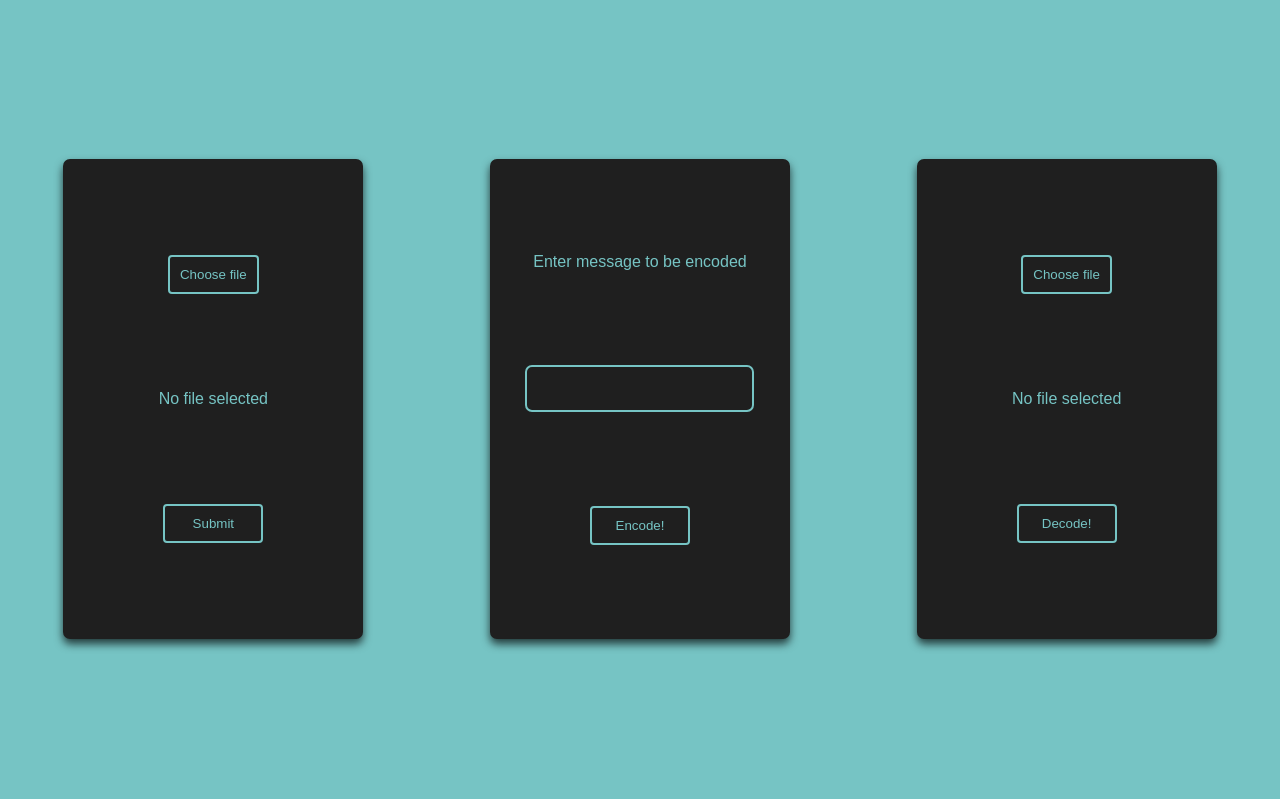
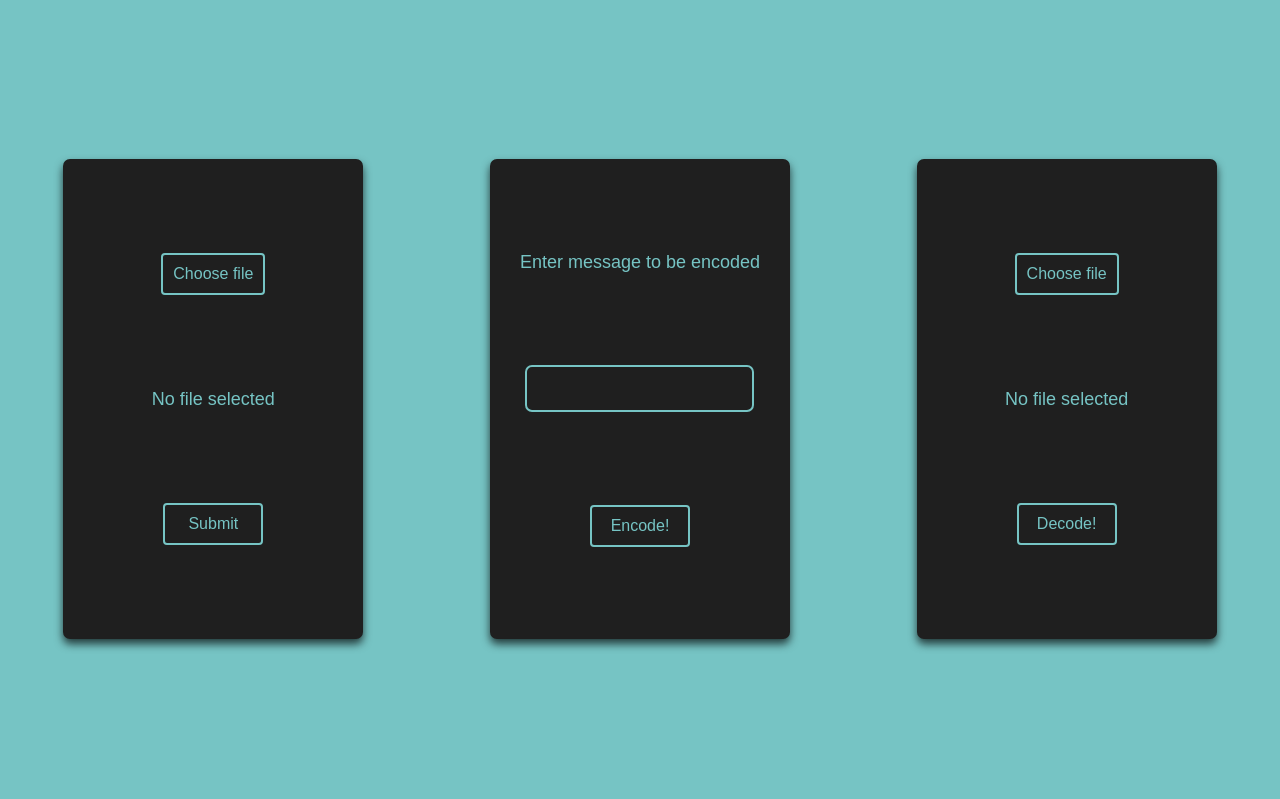
Before and after one commit to alwinjoseph7/audiostego, a Flask app: page / in a window 1280 px wide. Shown: the part 801-1600 px from the top of the page. Run offline with Flask 2, Linux system fonts and the light colour scheme.

Commit message:
Added Background image and changed the font sizes

```diff
--- a/static/styles/main.css
+++ b/static/styles/main.css
@@ -15,7 +15,8 @@ header{
     align-items: center;
     justify-content: center;
     flex-direction: column;
-    color: #76c4c4;
+    background-image: url(https://pbblogassets.s3.amazonaws.com/uploads/2019/06/15140748/WAV-vs-MP3-Audio-Waveform.jpg);
+    color: #88e6e6;
     background-color: #1f1f1f;
 }
 header h1{
@@ -46,6 +47,7 @@ form{
 .card{
     min-width: 300px;
     min-height: 60vh;
+    font-size: 18px;
     display: flex;
     flex-direction: column;
     justify-content: space-evenly;
@@ -63,6 +65,7 @@ form{
 }
 .card input,.file-upload-button{
     color: #76c4c4;
+    font-size: 16px;
     background-color: #1f1f1f;
     border: 2px solid #76c4c4;
 }
```
